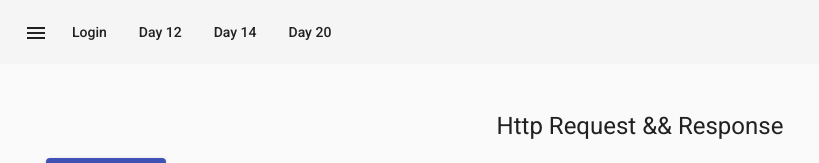
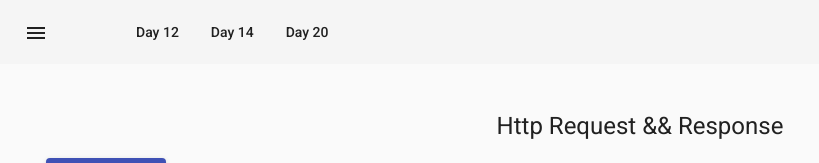
Before and after one commit to Saulid/angular-training, an Angular app: page /day24 in a window 1280 px wide. Shown: the top 163 px of the page, without its empty margins (0-819 px from the left). Built offline with nearby package versions, Linux system fonts and the light colour scheme; data requests are answered from the project's data file.

Commit message:
Update app.component.html

```diff
--- a/src/app/app.component.html
+++ b/src/app/app.component.html
@@ -4,7 +4,6 @@
     <mat-icon>menu</mat-icon>
   </button>
   <button mat-button routerLink="/login">
-    Login
   </button>
   <button mat-button routerLink="/day12" routerLinkActive="active">
     Day 12
```
